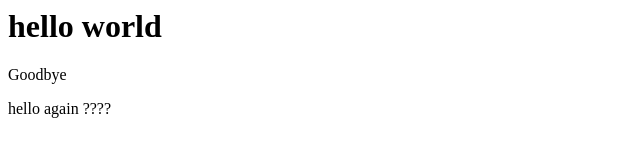
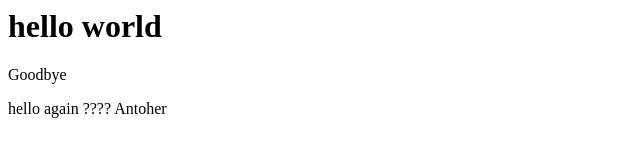
Before and after one commit to jamiecounsell/git-test, a plain HTML site: page index.html in a window 1280 px wide. Shown: the full height of the page, 0-640 px from the left. Drawn offline with Linux system fonts and the light colour scheme.

Commit message:
test commit

```diff
--- a/index.html
+++ b/index.html
@@ -2,3 +2,4 @@
 <p>Goodbye</p>
 <span>hello again</span>
 <span>????</span>
+<span>Antoher</span>
```
